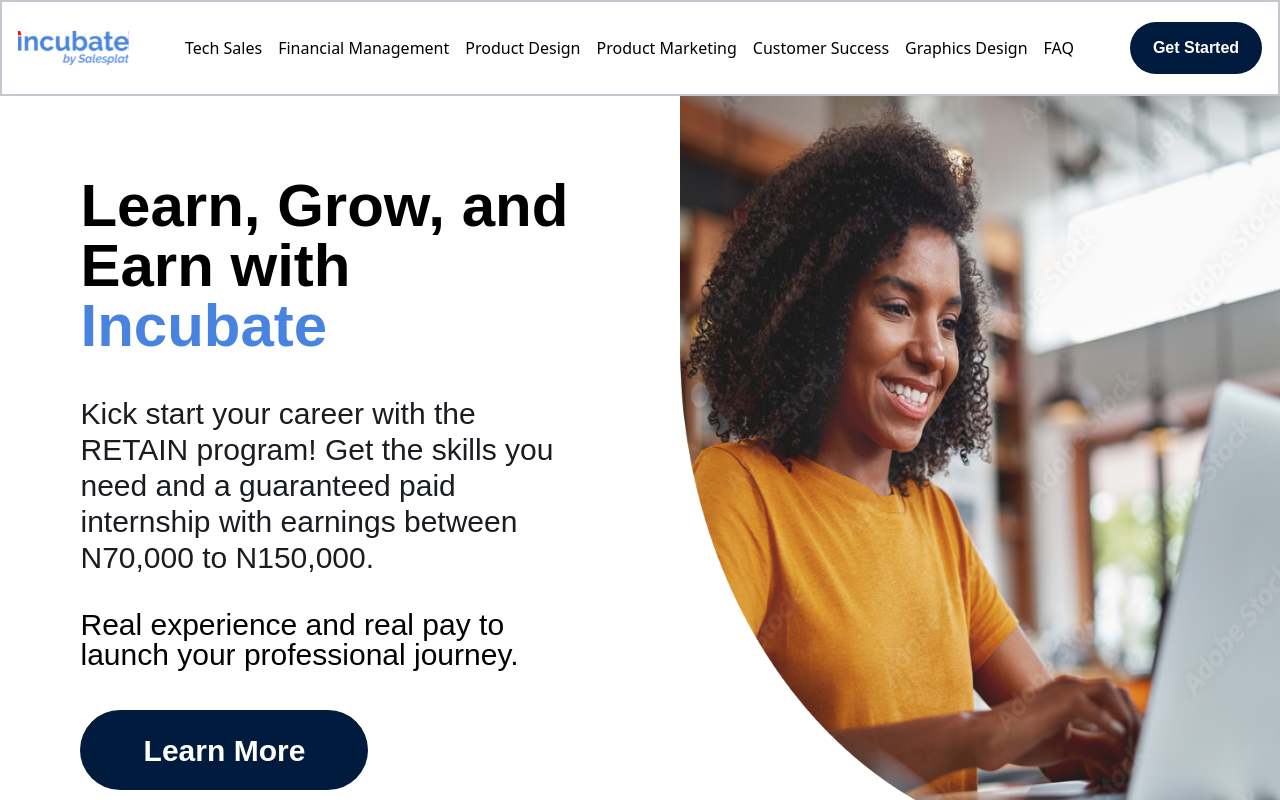
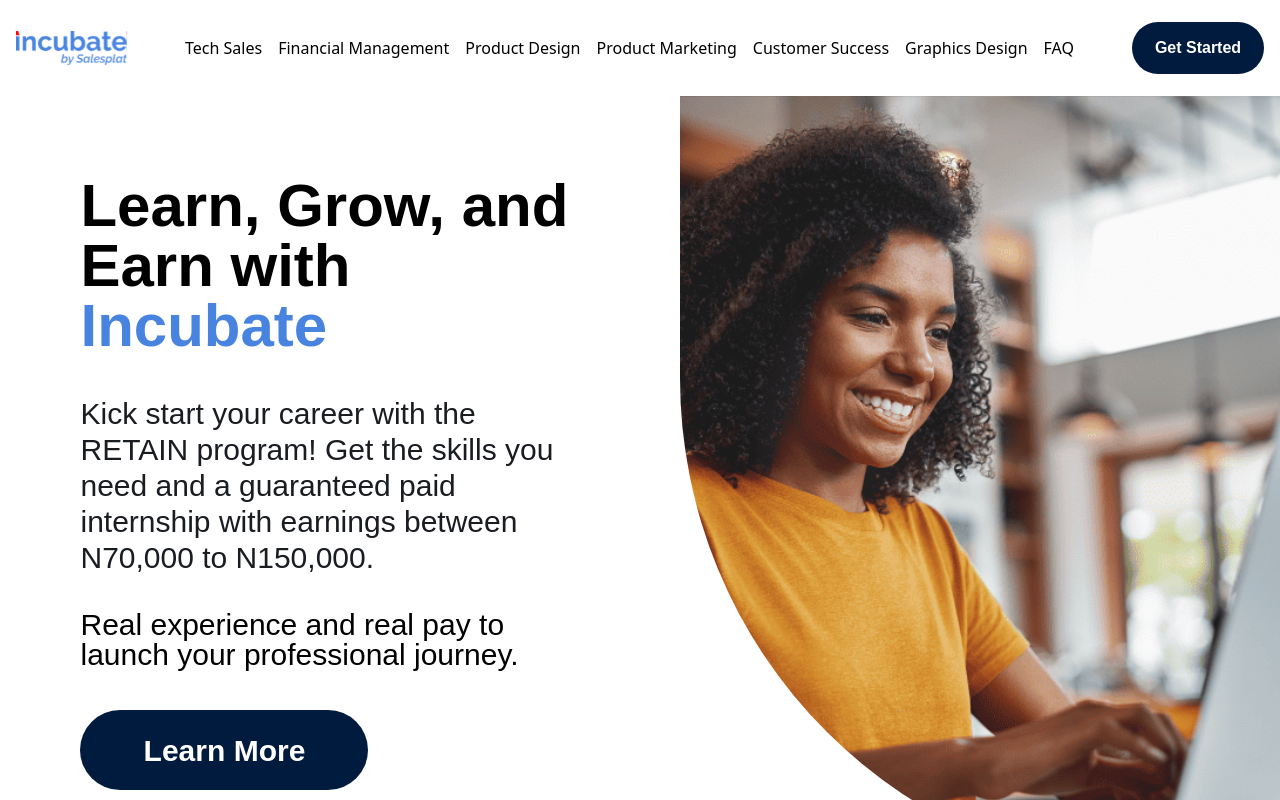
Before and after one commit to damsman10/incubate-retain, a React (Vite) app: page / in a window 1280 px wide. Shown: the top 800 px of the page. Built offline with nearby package versions, Linux system fonts and the light colour scheme.

Commit message:
hero perfected

```diff
--- a/src/components/CourseOverview.jsx
+++ b/src/components/CourseOverview.jsx
@@ -17,7 +17,7 @@ const CourseOverview = (props) => {
           className={`tab text-[24px] cursor-pointer leading-[36px] font-nexa pb-2 ${activeTab === 'review' ? 'border-b-2 border-black' : ''}`}
           onClick={() => setActiveTab('review')}
         >
-          Review
+          Reviews
         </button>
       </div>
 
--- a/src/components/CourseReview.jsx
+++ b/src/components/CourseReview.jsx
@@ -4,7 +4,7 @@ import halfstar from '../assets/halfstar.svg'
 const CourseReview = () => {
   return (
     <div className="mt-4">
-            <h2 className="text-[30px] font-700 font-nexa leading-[37.5px] mb-4">Course Reviews</h2>
+            {/* <h2 className="text-[30px] font-700 font-nexa leading-[37.5px] mb-4">Course Reviews</h2> */}
             <div className="space-y-6">
               <div className="review p-4 border rounded-lg shadow-md bg-white">
                 <div className="flex items-center mb-2">
--- a/src/components/LearnGrowEarn.jsx
+++ b/src/components/LearnGrowEarn.jsx
@@ -1,4 +1,5 @@
 import girl from '../assets/girl.png';
+import girlpic from '../assets/girlpic.png';
 import Button from './Button';
 
 const LearnGrowEarn = () => {
@@ -25,8 +26,9 @@ const LearnGrowEarn = () => {
         />
       </div>
 
-      <div className="right w-full md:w-[50%] object-cover">
-        <img src={girl} alt="" className='w-full h-auto md:h-[750px]' />
+      <div className="right w-full md:w-[50%] h-auto min-h-[23.44rem] md:min-h-[48.88rem] rounded-bl-[14.49rem] md:rounded-bl-[31.25rem] bg-cover bg-center" style={{backgroundImage: `url(${girlpic})`}}>
+
+
       </div>
     </div>
   );
--- a/src/components/sticky/Header.jsx
+++ b/src/components/sticky/Header.jsx
@@ -1,19 +1,17 @@
 import logo from '../../assets/headerlogo.svg';
-import { Link, useLocation } from 'react-router-dom';
+import { Link } from 'react-router-dom';
 import { useState } from 'react';
 import hamburger from '../../assets/hamburger.svg';
 
 const Header = () => {
   const [isOpen, setIsOpen] = useState(false);
-  const location = useLocation();
 
   const toggleMenu = () => setIsOpen(!isOpen);
 
 
-  const isHomePage = location.pathname === '/';
 
   return (
-    <div className={`flex flex-row justify-between items-center gap-4 h-[96px] py-2 px-4 ${isHomePage ? 'border-b-2' : 'border-none'} md:border-2 border-[#C4C6D0]`}>
+    <div className={`flex flex-row justify-between items-center gap-4 h-[96px] py-2 px-4`}>
       <img src={logo} alt="logo" className='h-10 w-auto' />
 
       <nav className={`w-full md:w-auto ${isOpen ? 'block' : 'hidden'} md:flex md:items-center md:bg-transparent bg-white md:relative absolute left-0 top-[96px] md:top-auto transition-all duration-300`}>
```
Also changed, not shown: src/assets/girl.png, src/assets/girlpic.png (added).
